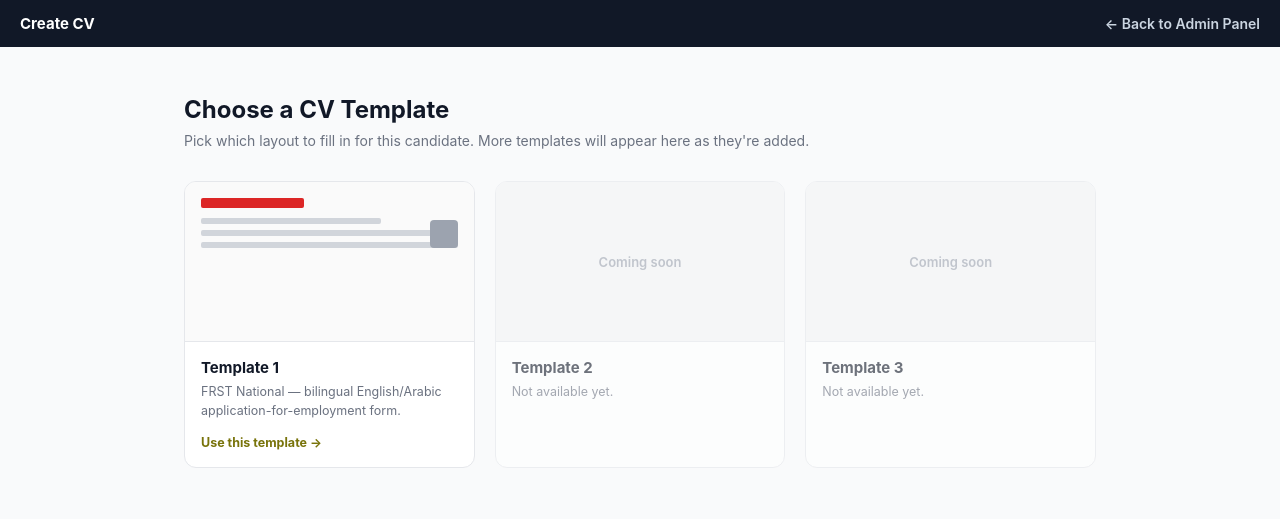
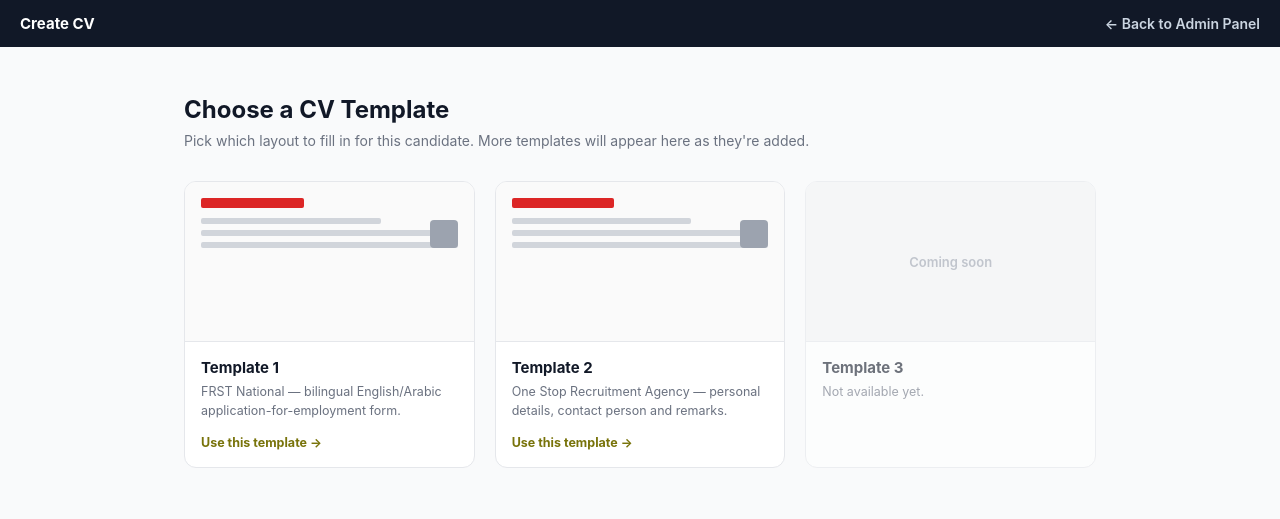
Before and after one commit to aconshem/Alfima-, a website: page admin/create-cv/index.html in a window 1280 px wide. Drawn offline with Linux system fonts and the light colour scheme.

Commit message:
Add files via upload

```diff
--- a/admin/create-cv/index.html
+++ b/admin/create-cv/index.html
@@ -35,13 +35,20 @@
       </div>
     </a>
 
-    <div class="template-card template-card-disabled">
-      <div class="template-thumb template-thumb-placeholder">Coming soon</div>
+    <a class="template-card" href="template-2/index.html">
+      <div class="template-thumb template-thumb-1">
+        <div class="thumb-logo-bar"></div>
+        <div class="thumb-line thumb-line-wide"></div>
+        <div class="thumb-line"></div>
+        <div class="thumb-line"></div>
+        <div class="thumb-photo"></div>
+      </div>
       <div class="template-card-body">
         <h2>Template 2</h2>
-        <p>Not available yet.</p>
+        <p>One Stop Recruitment Agency — personal details, contact person and remarks.</p>
+        <span class="template-card-cta">Use this template &rarr;</span>
       </div>
-    </div>
+    </a>
 
     <div class="template-card template-card-disabled">
       <div class="template-thumb template-thumb-placeholder">Coming soon</div>
```
